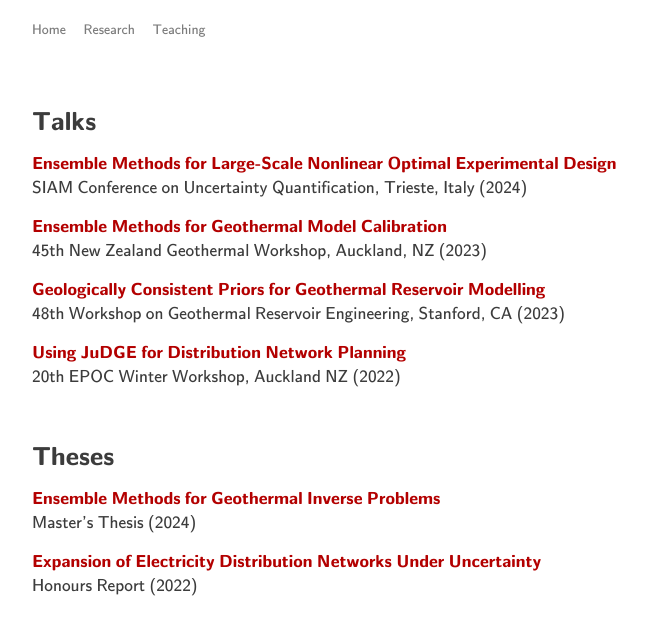
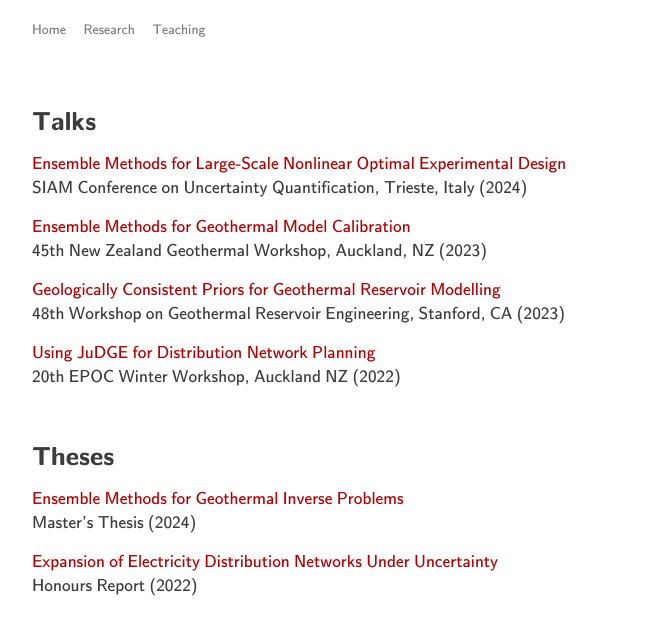
Before and after one commit to alexgdebeer/alexgdebeer.github.io, a Jekyll site: the page built from research.markdown, in a window 1280 px wide. Shown: the top 635 px of the page, without its empty margins (258-905 px from the left). Built offline with Jekyll 4.4.1, drawn with Linux system fonts in a browser that asks for light colours.

Commit message:
Remove bold

```diff
--- a/research.markdown
+++ b/research.markdown
@@ -5,24 +5,24 @@ title: Research
 
 ## Talks
 
-**[Ensemble Methods for Large-Scale Nonlinear Optimal Experimental Design](https://alexgdebeer.github.io/assets/talks/uq24.pdf)** \
+[Ensemble Methods for Large-Scale Nonlinear Optimal Experimental Design](https://alexgdebeer.github.io/assets/talks/uq24.pdf) \
 SIAM Conference on Uncertainty Quantification, Trieste, Italy (2024)
 
-**[Ensemble Methods for Geothermal Model Calibration](https://alexgdebeer.github.io/assets/talks/nzgw23.pdf)** \
+[Ensemble Methods for Geothermal Model Calibration](https://alexgdebeer.github.io/assets/talks/nzgw23.pdf) \
 45th New Zealand Geothermal Workshop, Auckland, NZ (2023)
 
-**[Geologically Consistent Priors for Geothermal Reservoir Modelling](https://alexgdebeer.github.io/assets/talks/sgw23.pdf)** \
+[Geologically Consistent Priors for Geothermal Reservoir Modelling](https://alexgdebeer.github.io/assets/talks/sgw23.pdf) \
 48th Workshop on Geothermal Reservoir Engineering, Stanford, CA (2023)
 
-**[Using JuDGE for Distribution Network Planning](https://alexgdebeer.github.io/assets/talks/epoc22.pdf)** \
+[Using JuDGE for Distribution Network Planning](https://alexgdebeer.github.io/assets/talks/epoc22.pdf) \
 20th EPOC Winter Workshop, Auckland NZ (2022)
 
 <br>
 
 ## Theses
 
-**[Ensemble Methods for Geothermal Inverse Problems](https://hdl.handle.net/2292/68150)** \
+[Ensemble Methods for Geothermal Inverse Problems](https://hdl.handle.net/2292/68150) \
 Master's Thesis (2024)
 
-**[Expansion of Electricity Distribution Networks Under Uncertainty](https://alexgdebeer.github.io/assets/theses/hons22.pdf)** \
+[Expansion of Electricity Distribution Networks Under Uncertainty](https://alexgdebeer.github.io/assets/theses/hons22.pdf) \
 Honours Report (2022)
```
Also changed, not shown: 3 other files.
